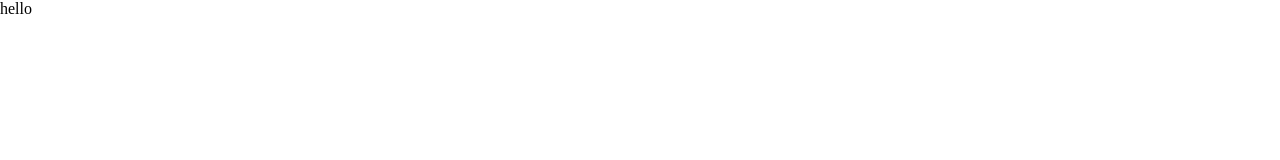
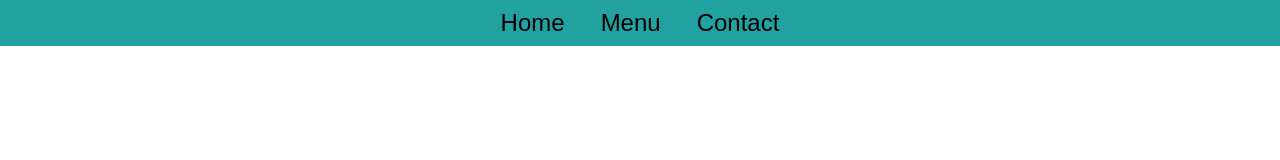
Before and after one commit to AmineDerbal/Restaurant-Page, a plain HTML site: page index.html in a window 1280 px wide. Drawn offline with Linux system fonts and the light colour scheme.

Commit message:
create and initiate index and home javascript pages in the src folder

```diff
--- a/main.js
+++ b/main.js
@@ -1 +1 @@
-alert("Maybe it works"),document.getElementById("content").innerHTML="hello";
+(()=>{"use strict";let t=document.getElementById("content"),e=document.createElement("div");e.classList.add("header"),t.appendChild(e);let n=document.createElement("button");n.classList.add("homeBtn"),n.textContent="Home";let d=document.createElement("button");d.classList.add("menuBtn"),d.textContent="Menu";let a=document.createElement("button");a.classList.add("contactBtn"),a.textContent="Contact",e.appendChild(n),e.appendChild(d),e.appendChild(a);let c=document.createElement("div");c.classList.add("container"),t.appendChild(c)})();
--- a/style.css
+++ b/style.css
@@ -1,8 +1,29 @@
+:root{
+  --header-background: rgb(33, 162, 160);
+}
+
 body{
   margin: 0;
   padding: 0;
 }
 
-.home{
+.header{
+  padding: .5rem 0;
+  display: flex;
+  justify-content:center;
+  gap: 1.5rem;
+  background-color: var(--header-background);
+}
+
+.header button{
+  width: fit-content;
+  height: fit-content;
+  font-size: 1.5rem;
+  background-color: var(--header-background);
+  border-style: none;
 
 }
+
+.header button:hover{
+  background-color: white;
+}
```
